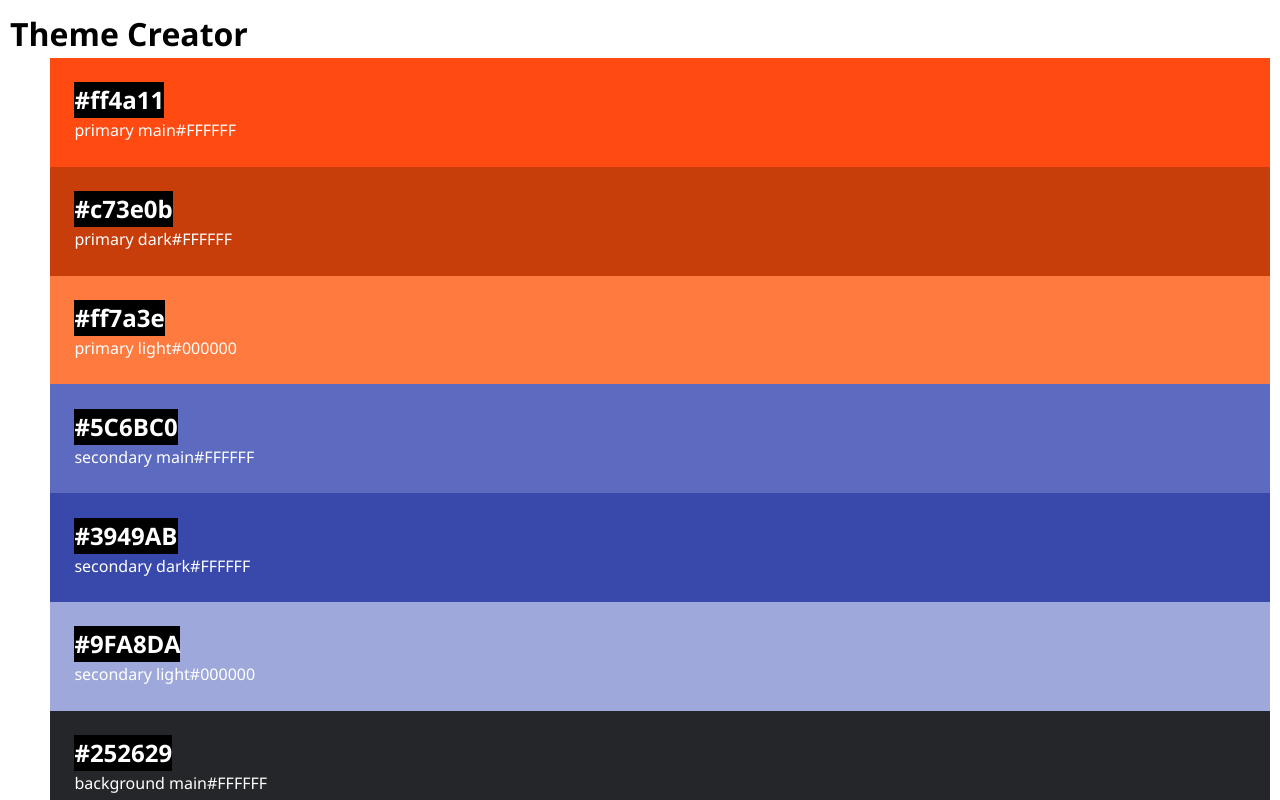
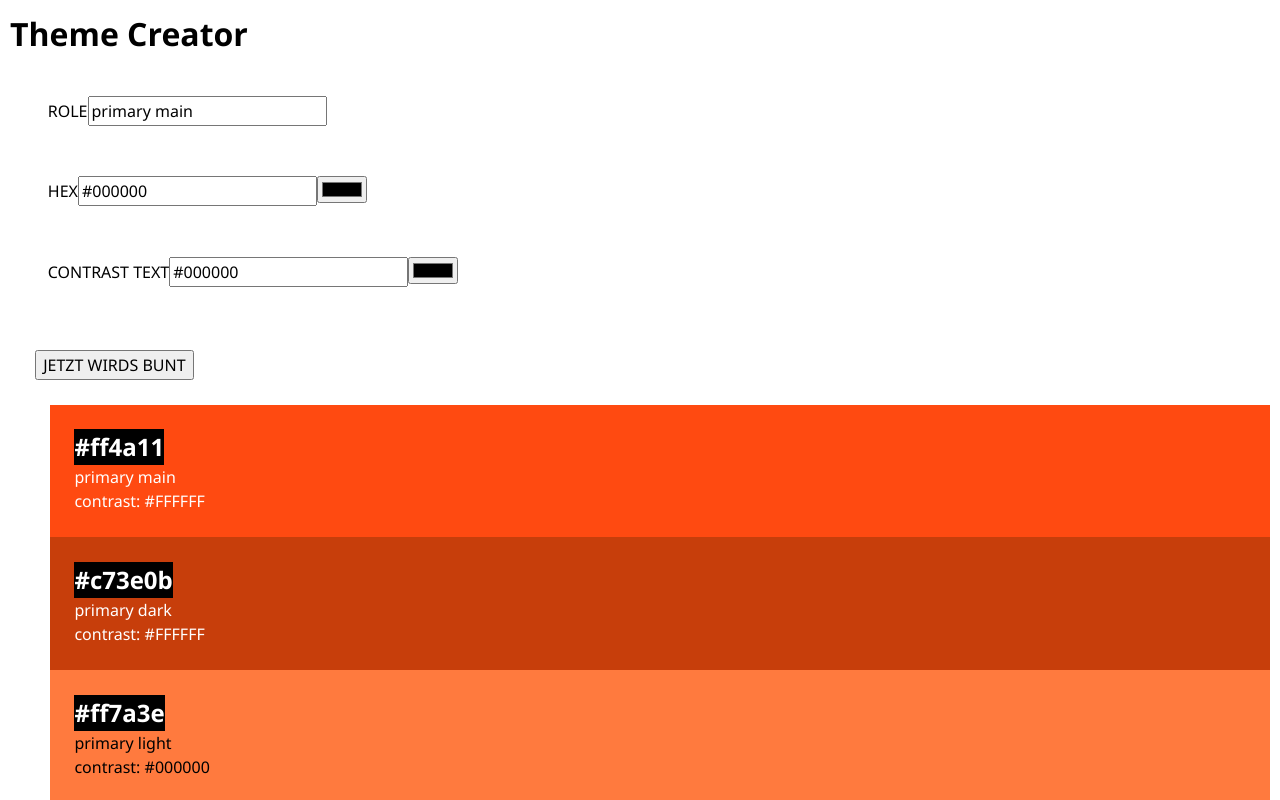
Before and after one commit to hannahboeker/Recap-Project-4, a React (Vite) app: page / in a window 1280 px wide. Shown: the top 800 px of the page. Built offline with nearby package versions, Linux system fonts and the light colour scheme.

Commit message:
add color to theme

```diff
--- a/package.json
+++ b/package.json
@@ -14,7 +14,8 @@
     "@octokit/rest": "^20.1.0",
     "dotenv": "^16.4.5",
     "react": "^18.2.0",
-    "react-dom": "^18.2.0"
+    "react-dom": "^18.2.0",
+    "uid": "^2.0.2"
   },
   "devDependencies": {
     "@types/react": "^18.2.66",
--- a/src/App.jsx
+++ b/src/App.jsx
@@ -1,21 +1,26 @@
+import ColorCards from "./Components/Color/ColorCards";
+import ColorForm from "./Components/Color/ColorForm";
 import { initialColors } from "./lib/colors";
-import Color from "./Components/Color/Color";
-import ColorCard from "./Components/Color/ColorCard";
 import "./App.css";
+import { useState } from "react";
+import { uid } from "uid";
 
-function App() {
+export default function App() {
+  const [colorCards, setColorCard] = useState(initialColors);
+  console.log(colorCards);
+
+  //Funktion die Änderung (neue Card) hinzufügt
+  function onSubmit(newColorCard) {
+    newColorCard.id = uid();
+    setColorCard([newColorCard, ...colorCards]);
+  }
+
   return (
     <>
       <h1>Theme Creator</h1>
-      <ColorCard
 
-      //Für eine Karte___________________________
-      // role={initialColors[0].role}
-      // hex={initialColors[0].hex}
-      // contrastText={initialColors[0].hex}
-      ></ColorCard>
+      <ColorForm onSubmit={onSubmit}></ColorForm>
+      <ColorCards colorCards={colorCards}></ColorCards>
     </>
   );
 }
-
-export default App;
--- a/src/Components/Color/Color.css
+++ /dev/null
@@ -1,11 +0,0 @@
-.color-card {
-  margin: 0px 10px;
-  padding: 5px;
-}
-
-.color-card-headline {
-  display: inline;
-  padding: 2px 6px;
-  background: black;
-  color: white;
-}
--- a/src/Components/Color/Color.jsx
+++ /dev/null
@@ -1,5 +0,0 @@
-import "./Color.css";
-
-export default function Color({ color }) {
-  return null;
-}
--- a/src/Components/Color/ColorCard.css
+++ b/src/Components/Color/ColorCard.css
@@ -4,10 +4,10 @@
 
 .ColorCard {
   padding: 2%;
-  color: #ffffff;
 }
 
 .hex {
   background-color: black;
   width: fit-content;
+  color: white;
 }
--- a/src/Components/Color/ColorCard.jsx
+++ /dev/null
@@ -1,43 +0,0 @@
-import "./ColorCard.css";
-import { initialColors } from "../../lib/colors";
-import Color from "./Color";
-
-// Funktion für eine Karte______________________________________
-// export default function ColorCard({ role, hex, contrastText }) {
-//   console.log(role, hex, contrastText);
-
-//   return (
-//     <>
-//       <ul className="ColorCards">
-//         <li className="ColorCard">
-//           <h2 className="hex">{hex}</h2>
-//           <p className="role">{role}</p>
-//           <p className="contrastText">{contrastText}</p>
-//         </li>
-//       </ul>
-//     </>
-//   );
-
-// }
-
-export default function ColorCard() {
-  return (
-    <>
-      <ul className="ColorCards">
-        {initialColors.map((initialColor) => (
-          <li
-            className="ColorCard"
-            style={{ backgroundColor: initialColor.hex }}
-            key={initialColor.id}
-          >
-            <h2 className="hex">{initialColor.hex} </h2>
-            <p>
-              {initialColor.role}
-              {initialColor.contrastText}
-            </p>
-          </li>
-        ))}
-      </ul>
-    </>
-  );
-}
--- /dev/null
+++ b/src/Components/Color/ColorCards.jsx
@@ -0,0 +1,46 @@
+import "./ColorCard.css";
+
+// Funktion für eine Karte______________________________________
+// export default function ColorCard({ role, hex, contrastText }) {
+//   console.log(role, hex, contrastText);
+
+//   return (
+//     <>
+//       <ul className="ColorCards">
+//         <li className="ColorCard">
+//           <h2 className="hex">{hex}</h2>
+//           <p className="role">{role}</p>
+//           <p className="contrastText">{contrastText}</p>
+//         </li>
+//       </ul>
+//     </>
+//   );
+
+// }
+
+// Funktion für alle Karten_____________________________________
+
+export default function ColorCards({ colorCards }) {
+  // hier wird jetzt mit map für jedes Element aus dem Array ein Listen-Element erstellt.
+  // ich gebe map () eine variable, die dann durch map mit jedem element des arrays nacheinander gefüllt wird
+  // wenn ich auf einzelne eigenschaftenzugreifen will dann mit variablenname.keyname (den keynamen habe ich beim erstellen des Form in Color.Form.jsx vergeben)
+  return (
+    <>
+      <ul className="ColorCards">
+        {colorCards.map((card) => (
+          <li
+            className="ColorCard"
+            style={{ backgroundColor: card.hex }}
+            key={card.id}
+          >
+            <h2 className="hex">{card.hex}</h2>
+            <p style={{ color: card.contrastText }}>{card.role} </p>
+            <p style={{ color: card.contrastText }}>
+              contrast: {card.contrastText}
+            </p>
+          </li>
+        ))}
+      </ul>
+    </>
+  );
+}
--- /dev/null
+++ b/src/Components/Color/ColorForm.css
@@ -0,0 +1,9 @@
+.colorForm_field {
+  padding: 1%;
+  margin: 2%;
+}
+
+.colorForm_button {
+  margin: 2%;
+  margin-bottom: 2%;
+}
--- /dev/null
+++ b/src/Components/Color/ColorForm.jsx
@@ -0,0 +1,69 @@
+import "./ColorForm.css";
+import ColorInput from "./ColorInput";
+
+//Hier wird das Formular erstellt, die Daten ausgelesen und die onSubmit Funktion aus dem App.jsx aufgerufen mit den ausgelesenen Daten
+
+export default function ColorForm({ onSubmit }) {
+  function handleSubmit(event) {
+    event.preventDefault();
+
+    const formData = new FormData(event.target);
+    const data = Object.fromEntries(formData);
+
+    console.log(data);
+
+    onSubmit(data);
+  }
+
+  return (
+    <>
+      <form onSubmit={handleSubmit}>
+        <div className="colorForm_fields">
+          {/* {Role-Input} */}
+          <div className="colorForm_field">
+            <label htmlFor="colorForm_input_role" className="colorForm_lable">
+              ROLE
+            </label>
+            {/* name den ich hier vergebe wird der kex vom objekt,
+            den ich dann beim returnen und mappen aufrufen muss----> siehe ColorCard.jsx */}
+            <input
+              type="text"
+              name="role"
+              id="colorForm_input_role"
+              defaultValue="primary main"
+            />
+          </div>
+
+          {/* {Hex-Input} */}
+          <div className="colorForm_field">
+            <label htmlFor="hex" className="colorForm_hex">
+              HEX
+            </label>
+            <ColorInput
+              id={"hex"}
+              defaultValue={"#000000"}
+              hex={"#000000"}
+              contrastText={"#FFFFFF"}
+            ></ColorInput>
+          </div>
+
+          {/* {contrastText-Input} */}
+          <div className="colorForm_field">
+            <label htmlFor="contrastText" className="colorForm_contrastText">
+              CONTRAST TEXT
+            </label>
+            <ColorInput
+              id={"contrastText"}
+              defaultValue={"#000000"}
+              hex={"#000000"}
+              contrastText={"#FFFFFF"}
+            ></ColorInput>
+          </div>
+        </div>
+        <button className="colorForm_button" type="submit">
+          JETZT WIRDS BUNT
+        </button>
+      </form>
+    </>
+  );
+}
--- /dev/null
+++ b/src/Components/Color/ColorInput.jsx
@@ -0,0 +1,30 @@
+import { useState } from "react";
+
+//Ich will mit UseState eine Funktion erstellen, die dem Text input und color input den gleichen wert /color, Setcolor) übergiebt,
+//  so das beide synchronisiert sind egal welcher geändert wird.
+
+export default function ColorInput({ id, defaultValue }) {
+
+  // 1. UseState für newcolor, damit veränderte farbe gespeichert wird. Initialwert = default wert.
+ const [newColor, setNewColor] = useState(defaultValue);
+
+  // 2. Funktion die bei event onChange ansgeführt wird // Browser übergibt funktion immer als Argument. Event in Klammern hier al Platzhalter Parameter.
+  function synchronizeColorInput(event) {
+    setNewColor(event.target.value);
+  }
+
+  return (
+    <>
+      <input
+        type="text"
+        name={id}
+        id={id}
+        value={newColor}
+
+        // 3.onchange event für beide inputs. Bei Veränderung, führe diese Funktion aus.
+        onChange={synchronizeColorInput}
+      />
+      <input type="color" value={newColor} onChange={synchronizeColorInput} />
+    </>
+  );
+}
--- a/src/main.jsx
+++ b/src/main.jsx
@@ -6,5 +6,5 @@ import "./index.css";
 ReactDOM.createRoot(document.getElementById("root")).render(
   <React.StrictMode>
     <App />
-  </React.StrictMode>
+  </React.StrictMode>,
 );
```
Also changed, not shown: 1 other file (tests, documents, lock files or other folders).
